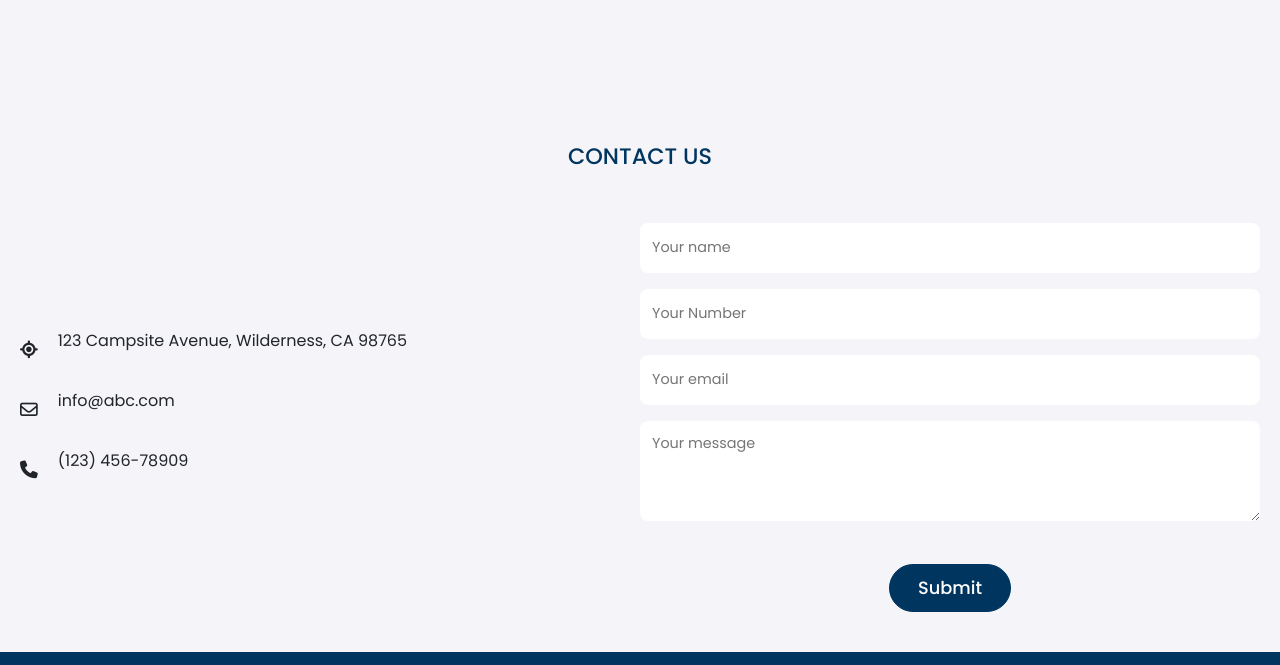
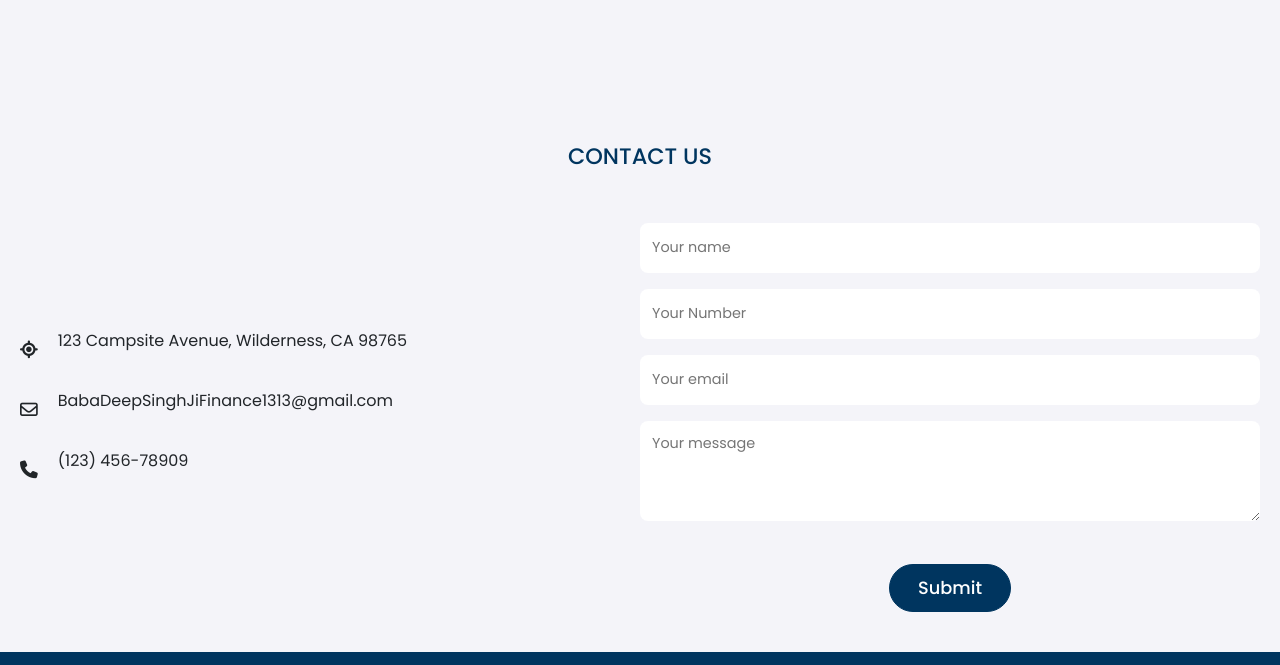
Before and after one commit to Panchal-Shivam/BDSFC, a plain HTML site: page Blogs/blog3.html in a window 1280 px wide. Shown: the part 792-1457 px from the top of the page. Drawn offline with nearby package versions, Linux system fonts and the light colour scheme; a script that the page names is missing; a web font is replaced by a local one.

Commit message:
Update blog3.html

```diff
--- a/Blogs/blog3.html
+++ b/Blogs/blog3.html
@@ -115,7 +115,7 @@
                 </li>
                 <li class="contact-info">
                     <i class="fa-regular fa-envelope"></i>
-                    <p>info@abc.com</p>
+                    <p>BabaDeepSinghJiFinance1313@gmail.com</p>
                 </li>
                 <li class="contact-info">
                     <i class="fa-solid fa-phone"></i>
```
